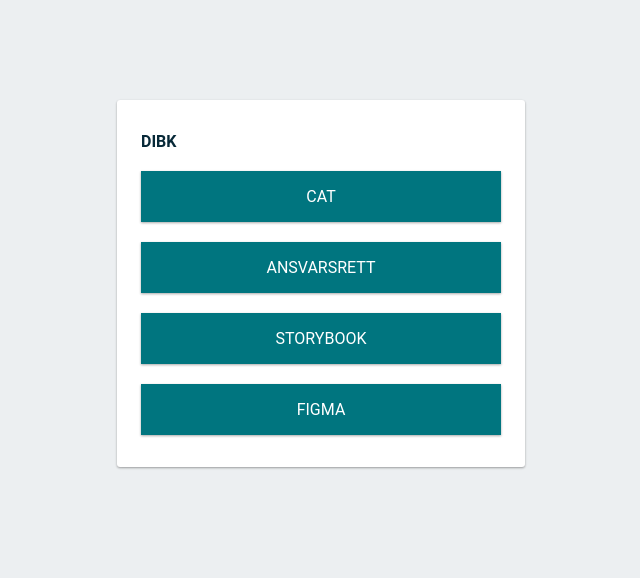
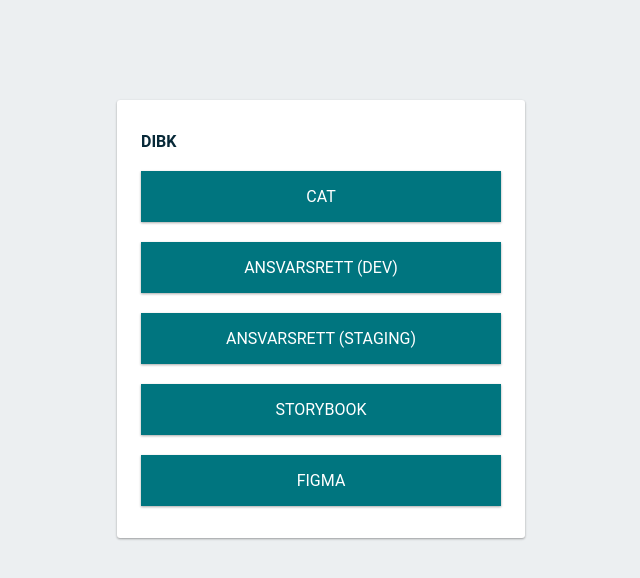
Before and after one commit to DirektoratetForByggkvalitet/dibk-all, a website: page public/index.html in a window 1280 px wide. Shown: the whole page, without its empty margins (319-959 px from the left). Drawn offline with Linux system fonts and the light colour scheme.

Commit message:
Add ansvarsrett staging url

```diff
--- a/public/index.html
+++ b/public/index.html
@@ -26,7 +26,10 @@
             <div>Cat</div>
         </a>
         <a class="link" href="https://dibk-ansvarsrett.firebaseapp.com/">
-          <div>Ansvarsrett</div>
+            <div>Ansvarsrett (dev)</div>
+        </a>
+        <a class="link" href="http://azr-dibkstaging.azurewebsites.net/tests/veiviser-1/">
+            <div>Ansvarsrett (staging)</div>
         </a>
         <a class="link" href="https://dibk-storybook.firebaseapp.com/">
             <div>Storybook</div>
```
Lines whose indentation alone changed are shown as unchanged.
